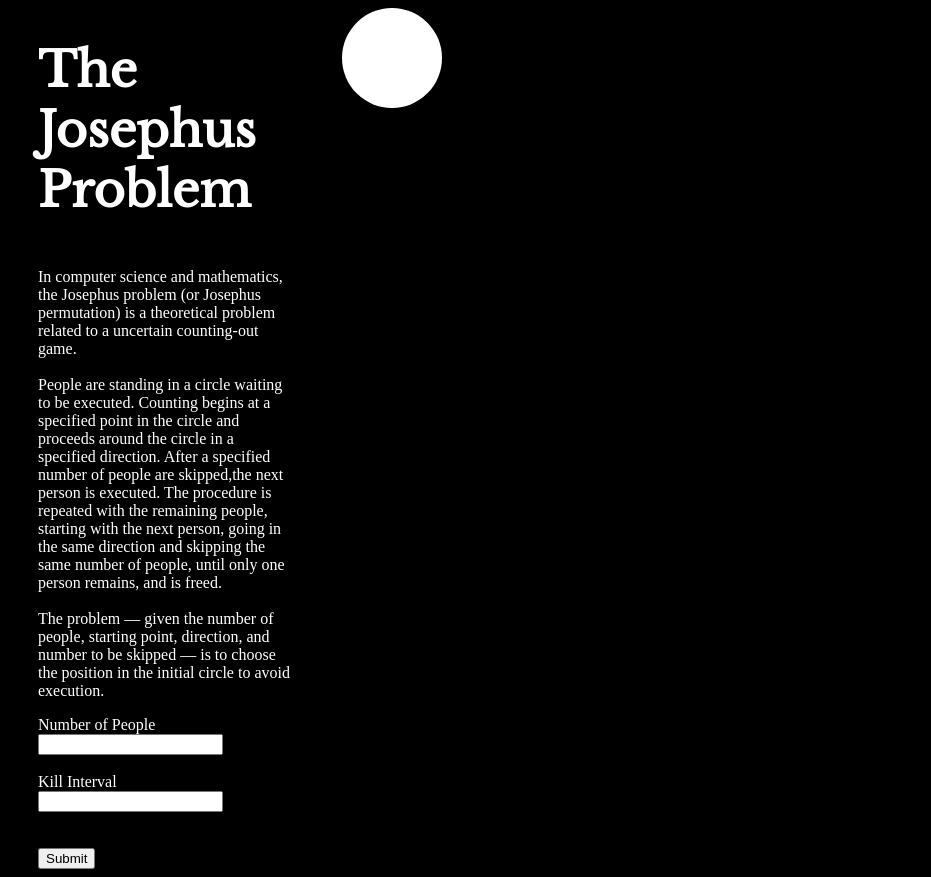
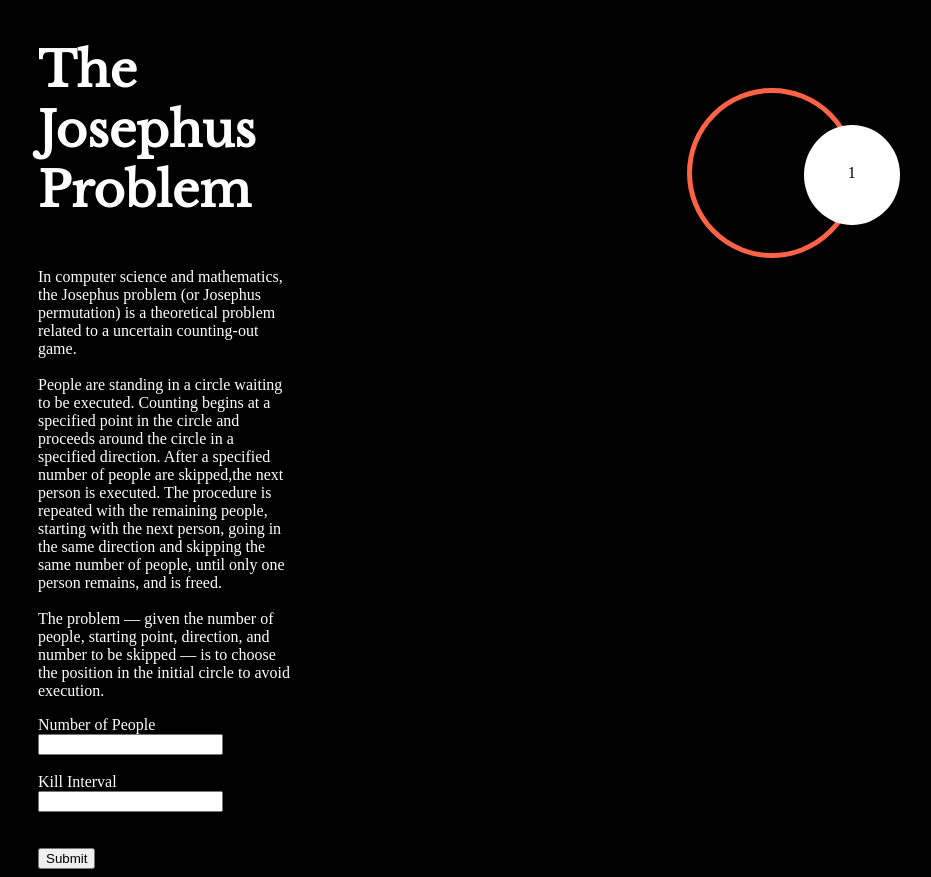
Before and after one commit to yukseltron/Josephus-Problem, an Angular app: page / in a window 1280 px wide. Shown: the whole page, without its empty margins (70-1001 px from the left). Built offline with nearby package versions, Linux system fonts and the light colour scheme.

Commit message:
added circle. Circle has a bug

```diff
--- a/src/app/app.component.html
+++ b/src/app/app.component.html
@@ -20,17 +20,21 @@
     choose    the    position   in   the   initial   circle
     to avoid execution.
   </p>
-  <form>
+  <form (ngSubmit)="onSubmit()" #valueForm="ngForm">
       <div class="form-group">
         <label for="people">Number of People</label>
-        <input type="text" class="form-control" id="people"> <br/><br/>
+        <input type="text" class="form-control" id="people"
+               required  [(ngModel)]="people"
+                name="people"> <br/><br/>
         <label for="interval">Kill Interval</label>
-        <input type="text" class="form-control" id="interval">
+        <input type="text" class="form-control" id="interval"
+               required  [(ngModel)]="interval"
+                name="interval">
       </div><br/><br/>
       <button type="submit" (click)="onSubmit()">Submit</button>
   </form>
 </div>
-<div class="block-content">
-    <div *ngFor="let element of array"><div [@openClose]="isOpen ? 'open' : 'closed'" class="circle"  (click)="toggle()"></div></div>
+<div class="block-content circle-container" id="block-content">
+    <div *ngFor="let element of array"><div [@openClose]="isOpen ? 'open' : 'closed'" class="circle"  (click)="toggle()">{{element}}</div></div>
 </div>
 </div>
--- a/src/app/app.component.scss
+++ b/src/app/app.component.scss
@@ -1,6 +1,67 @@
+$amount: 10em;
+
+:root {
+	--itemSize: 0;
+}
+
+
 .circle {
   width: 100px;
   height: 100px;
   background: red;
-  border-radius: 50%
+  border-radius: 50%;
+  text-align: center;
+  line-height: 600%;
+  color: black;
 }
+
+@mixin on-circle($item-count, $item-size, $circle-size) {
+  position: relative;
+  width:  $circle-size;
+  height: $circle-size;
+  padding: 0;
+  border-radius: 100%;
+  list-style: none;
+
+  > * {
+    display: block;
+    position: absolute;
+    top:  50%;
+    left: 50%;
+    width:  $item-size;
+    height: $item-size;
+    margin: -($item-size / 2);
+
+    $angle: (360 / $item-count);
+    $rot: 0;
+
+    @for $i from 1 through $item-count {
+      &:nth-of-type(#{$i}) {
+        transform:
+          rotate($rot * 1deg)
+          translate($circle-size / 2)
+          rotate($rot * -1deg);
+      }
+
+      $rot: $rot + $angle;
+    }
+  }
+}
+
+.circle-container {
+  @include on-circle($item-count: 8, $item-size: 6em, $circle-size: $amount);
+  margin: 5em auto 0;
+  border: solid 5px tomato;
+
+  .circle {
+    display: block;
+    max-width: 100%;
+    border-radius: 50%;
+    transition: .15s;
+
+    &:hover,
+    &:active {
+      filter: grayscale(0);
+    }
+  }
+}
--- a/src/app/app.component.ts
+++ b/src/app/app.component.ts
@@ -38,10 +38,22 @@ export class AppComponent {
     this.isOpen = !this.isOpen;
   }
 
-  array = [0];
+  array = [1];
   interval = "";
-  people = 0;
+  people = "";
 
-  onSubmit() { this.array.push(0)}
+  onSubmit() {
+      this.array = [1];
+      for (let i = 2; i <= this.people; i++) {
+        this.array.push(i);
+      }
+      setCircles(this.people);
+  }
+
+  setCircles(amount: string) {
+      amount += "em";
+      console.log(amount);
+      document.querySelector("block-content").style.setProperty('$amount', amount);
+  }
 
 }
```
